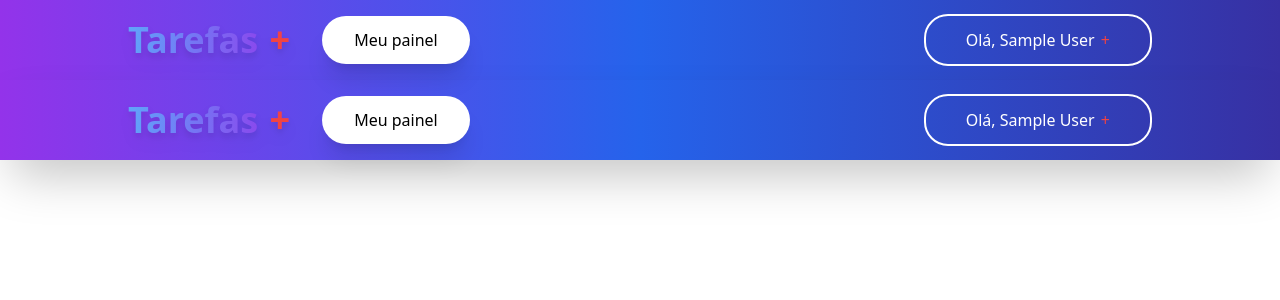
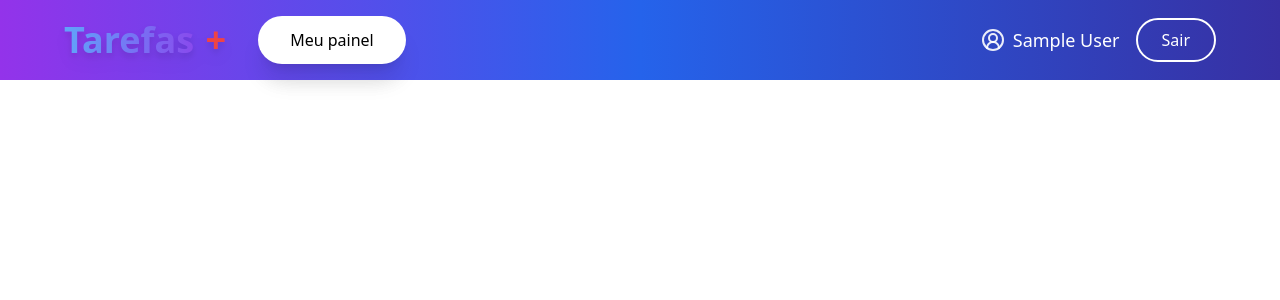
Before and after one commit to Welton228/Board-Tarefas, a Next.js app: page /header in a window 1280 px wide. Shown: the top 300 px of the page. Built offline with nearby package versions, Linux system fonts and the light colour scheme; no server answers; sample sign-in values are in the browser's storage.

Commit message:
quase la

```diff
--- a/package.json
+++ b/package.json
@@ -11,6 +11,7 @@
   "dependencies": {
     "@hookform/resolvers": "^4.1.3",
     "@prisma/client": "^6.5.0",
+    "lucide-react": "^0.487.0",
     "next": "^15.3.0",
     "next-auth": "^4.24.11",
     "react": "^18.3.1",
--- a/src/app/globals.css
+++ b/src/app/globals.css
@@ -10,3 +10,18 @@
 html {
     font-family: 'Roboto', sans-serif;
 }
+
+@keyframes fade-in {
+    from {
+      opacity: 0;
+      transform: translateY(-5px);
+    }
+    to {
+      opacity: 1;
+      transform: translateY(0);
+    }
+  }
+
+  .animate-fade-in {
+    animation: fade-in 0.6s ease-in-out;
+  }
--- a/src/app/header/page.tsx
+++ b/src/app/header/page.tsx
@@ -1,20 +1,40 @@
-import React from 'react';
+'use client';
+
+import React, { useEffect, useState } from 'react';
 import Link from 'next/link';
 import { useSession, signIn, signOut } from "next-auth/react";
+import { UserCircle2, LogIn } from 'lucide-react'; // Ícones minimalistas
 
 const Header = () => {
   const { data: session, status } = useSession();
+  const [scrolled, setScrolled] = useState(false);
+
+  useEffect(() => {
+    const handleScroll = () => {
+      setScrolled(window.scrollY > 10);
+    };
+
+    window.addEventListener('scroll', handleScroll);
+    return () => window.removeEventListener('scroll', handleScroll);
+  }, []);
 
   return (
-    <header className="w-full h-20 bg-gradient-to-r from-purple-600 via-blue-600 to-indigo-800 flex justify-center items-center p-4 shadow-2xl">
-      <section className="w-full max-w-5xl flex items-center justify-between">
-        {/* Navegação */}
+    <header
+      className={`fixed top-0 w-full h-20 z-50 transition-all duration-300 ${
+        scrolled
+          ? 'bg-gradient-to-r from-purple-900 via-blue-900 to-indigo-900/70 backdrop-blur-md shadow-lg'
+          : 'bg-gradient-to-r from-purple-600 via-blue-600 to-indigo-800'
+      } flex justify-center items-center p-4`}
+    >
+      <section className="w-full max-w-6xl flex items-center justify-between">
+        {/* Navegação à esquerda */}
         <nav className="flex items-center space-x-8">
           <Link href="/" className="no-underline">
             <h1 className="text-transparent bg-clip-text bg-gradient-to-r from-blue-400 to-purple-600 text-4xl font-bold drop-shadow-lg hover:scale-105 transition-all duration-300">
               Tarefas <span className="text-red-500 pl-0.5">+</span>
             </h1>
           </Link>
+
           {session?.user && (
             <Link
               href="/dashboard"
@@ -25,21 +45,27 @@ const Header = () => {
           )}
         </nav>
 
-        {/* Botão de login ou logout */}
-        {status === "loading" ? (
-          <></>
-        ) : session ? (
-          <button
-            className="text-white bg-transparent py-3 px-10 rounded-3xl hover:bg-white hover:text-black border-2 border-solid border-white hover:scale-110 transition-transform duration-500 hover:border-gray-500 hover:font-medium sm:text-sm sm:px-6"
-            onClick={() => signOut()}
-          >
-            Olá, {session.user?.name} <span className="text-red-500 pl-0.5">+</span>
-          </button>
+        {/* Área do usuário à direita */}
+        {status === "loading" ? null : session ? (
+          <div className="flex items-center space-x-4">
+            {/* Nome com animação e ícone */}
+            <span className="flex items-center text-white text-lg animate-fade-in">
+              <UserCircle2 className="w-6 h-6 mr-2 text-white/90" />
+              <span className="font-medium">{session.user?.name}</span>
+            </span>
+            <button
+              className="text-white bg-transparent py-2 px-6 rounded-3xl hover:bg-white hover:text-black border-2 border-solid border-white hover:scale-110 transition-transform duration-500 hover:border-gray-500 hover:font-medium sm:text-sm"
+              onClick={() => signOut()}
+            >
+              Sair
+            </button>
+          </div>
         ) : (
           <button
-            className="text-white bg-transparent py-3 px-10 rounded-3xl hover:bg-white hover:text-black border-2 border-solid border-white hover:scale-110 transition-transform duration-500 hover:border-gray-500 hover:font-medium sm:text-sm sm:px-6"
+            className="flex items-center gap-2 text-white bg-transparent py-2 px-8 rounded-3xl hover:bg-white hover:text-black border-2 border-solid border-white hover:scale-110 transition-transform duration-500 hover:border-gray-500 hover:font-medium sm:text-sm sm:px-6"
             onClick={() => signIn("google")}
           >
+            <LogIn className="w-5 h-5" />
             Acessar <span className="text-red-500 pl-0.5">+</span>
           </button>
         )}
--- a/src/app/layout.tsx
+++ b/src/app/layout.tsx
@@ -40,7 +40,7 @@ export default function RootLayout({ children, session }: RootLayoutProps) {
           <Header />
 
           {/* Main mantido com exatamente as mesmas classes */}
-          <main className="min-h-[calc(100vh-64px)]">
+          <main className="pt-20 min-h-[calc(100vh-64px)]">
             {children}
           </main>
         </SessionProvider>
```
Also changed, not shown: 1 other file (tests, documents, lock files or other folders).
